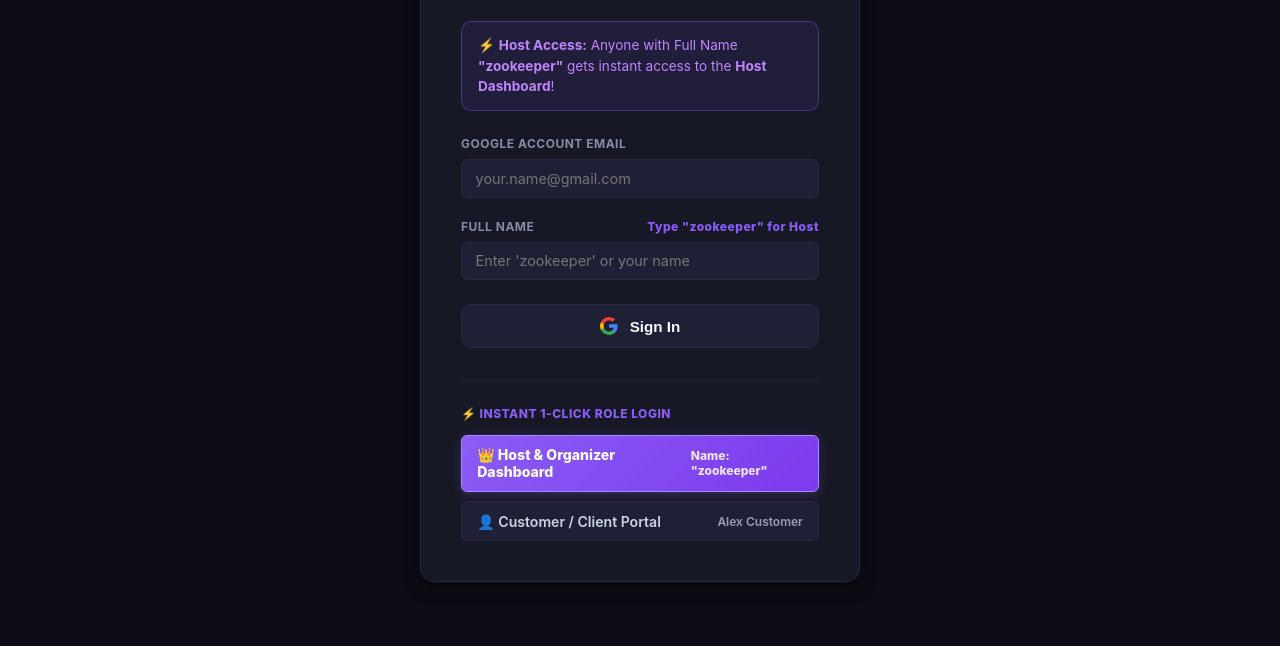
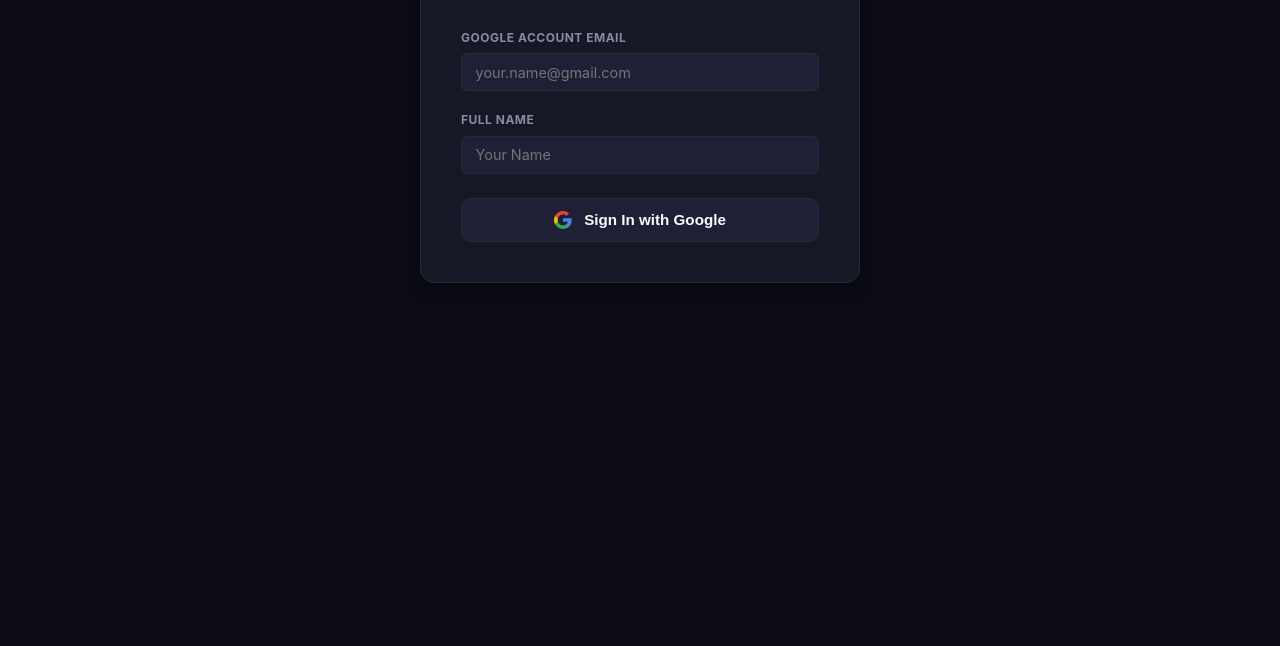
Before and after one commit to Priyanshsingatiya/MiniZookeeper, a plain HTML site: page frontend/login.html in a window 1280 px wide. Shown: the part 335-981 px from the top of the page. After the commit the page ends 800 px from the top, so only its background shows below. Drawn offline with Linux system fonts and the light colour scheme.

Commit message:
style: remove demo role shortcuts and tip banner from login page

```diff
--- a/frontend/login.html
+++ b/frontend/login.html
@@ -8,7 +8,7 @@
   <style>
     .auth-container {
       max-width: 440px;
-      margin: 4rem auto;
+      margin: 4.5rem auto;
       background: var(--card-bg);
       padding: 2.5rem;
       border-radius: var(--radius-lg);
@@ -31,17 +31,12 @@
       color: var(--text-primary);
       cursor: pointer;
       transition: all 0.2s ease;
+      margin-top: 0.5rem;
     }
     .google-btn:hover {
       background: #23273e;
       border-color: var(--purple-primary);
       box-shadow: 0 0 12px var(--purple-glow);
-    }
-    .demo-box {
-      margin-top: 2rem;
-      padding-top: 1.5rem;
-      border-top: 1px solid var(--border-subtle);
-      text-align: left;
     }
   </style>
 </head>
@@ -56,10 +51,6 @@
     </p>
 
     <!-- Sign-in Form -->
-    <div style="background: rgba(139, 92, 246, 0.1); border: 1px solid rgba(139, 92, 246, 0.35); border-radius: var(--radius-md); padding: 0.85rem 1rem; margin-bottom: 1.5rem; text-align: left; font-size: 0.85rem; color: #c084fc;">
-      ⚡ <strong>Host Access:</strong> Anyone with Full Name <strong>"zookeeper"</strong> gets instant access to the <strong>Host Dashboard</strong>!
-    </div>
-
     <form id="loginForm" onsubmit="handleManualLogin(event)">
       <div style="margin-bottom: 1.25rem; text-align: left;">
         <label style="display: block; font-size: 0.75rem; font-weight: 700; text-transform: uppercase; margin-bottom: 0.4rem; color: var(--text-muted); letter-spacing: 0.5px;">
@@ -68,11 +59,10 @@
         <input type="email" id="emailInput" required placeholder="your.name@gmail.com" class="form-control" style="width: 100%;">
       </div>
       <div style="margin-bottom: 1.5rem; text-align: left;">
-        <label style="display: flex; justify-content: space-between; font-size: 0.75rem; font-weight: 700; text-transform: uppercase; margin-bottom: 0.4rem; color: var(--text-muted); letter-spacing: 0.5px;">
-          <span>Full Name</span>
-          <span style="color: var(--purple-primary); text-transform: none; font-weight: 800;">Type "zookeeper" for Host</span>
+        <label style="display: block; font-size: 0.75rem; font-weight: 700; text-transform: uppercase; margin-bottom: 0.4rem; color: var(--text-muted); letter-spacing: 0.5px;">
+          Full Name
         </label>
-        <input type="text" id="nameInput" placeholder="Enter 'zookeeper' or your name" class="form-control" style="width: 100%;">
+        <input type="text" id="nameInput" placeholder="Your Name" class="form-control" style="width: 100%;">
       </div>
 
       <button type="submit" class="google-btn">
@@ -82,37 +72,14 @@
           <path fill="#FBBC05" d="M3.964 10.707c-.18-.54-.282-1.117-.282-1.707s.102-1.167.282-1.707V4.961H.957C.347 6.175 0 7.55 0 9s.348 2.825.957 4.039l3.007-2.332z"/>
           <path fill="#EA4335" d="M9 3.58c1.321 0 2.508.454 3.44 1.345l2.582-2.58C13.463.891 11.426 0 9 0 5.482 0 2.438 2.017.957 4.961L3.964 7.293C4.672 5.166 6.656 3.58 9 3.58z"/>
         </svg>
-        <span>Sign In</span>
+        <span>Sign In with Google</span>
       </button>
     </form>
-
-    <!-- Viva Demo Quick Login Shortcuts -->
-    <div class="demo-box">
-      <div style="font-size: 0.75rem; font-weight: 800; text-transform: uppercase; color: var(--purple-primary); margin-bottom: 0.75rem; letter-spacing: 0.5px;">
-        ⚡ Instant 1-Click Role Login
-      </div>
-      <div style="display: flex; flex-direction: column; gap: 0.6rem;">
-        <button onclick="loginAs('admin@zookeeper.com', 'zookeeper')" class="btn btn-sm btn-primary" style="text-align: left; padding: 0.65rem 0.95rem; font-size: 0.88rem; font-weight: 800; display: flex; align-items: center; justify-content: space-between;">
-          <span>👑 Host & Organizer Dashboard</span>
-          <span style="font-size: 0.75rem; opacity: 0.85;">Name: "zookeeper"</span>
-        </button>
-        <button onclick="loginAs('customer@example.com', 'Alex Customer')" class="btn btn-sm btn-secondary" style="text-align: left; padding: 0.65rem 0.95rem; font-size: 0.88rem; display: flex; align-items: center; justify-content: space-between;">
-          <span>👤 Customer / Client Portal</span>
-          <span style="font-size: 0.75rem; opacity: 0.7;">Alex Customer</span>
-        </button>
-      </div>
-    </div>
   </div>
 
   <script src="js/booking-common.js"></script>
   <script>
     renderNavbar("login");
-
-    async function loginAs(email, name) {
-      document.getElementById("emailInput").value = email;
-      document.getElementById("nameInput").value = name;
-      await performLogin(email, name);
-    }
 
     async function handleManualLogin(e) {
       e.preventDefault();
@@ -131,10 +98,10 @@
         const data = await res.json();
         if (res.ok && data.success) {
           setUserSession(data.user, data.access_token);
-          showToast(`Welcome ${data.user.name}! Role: ${data.user.role}`, "success");
+          showToast(`Welcome ${data.user.name}!`, "success");
           setTimeout(() => {
             window.location.href = data.redirect_url;
-          }, 600);
+          }, 500);
         } else {
           showToast(data.detail || "Sign in failed.", "danger");
         }
```
